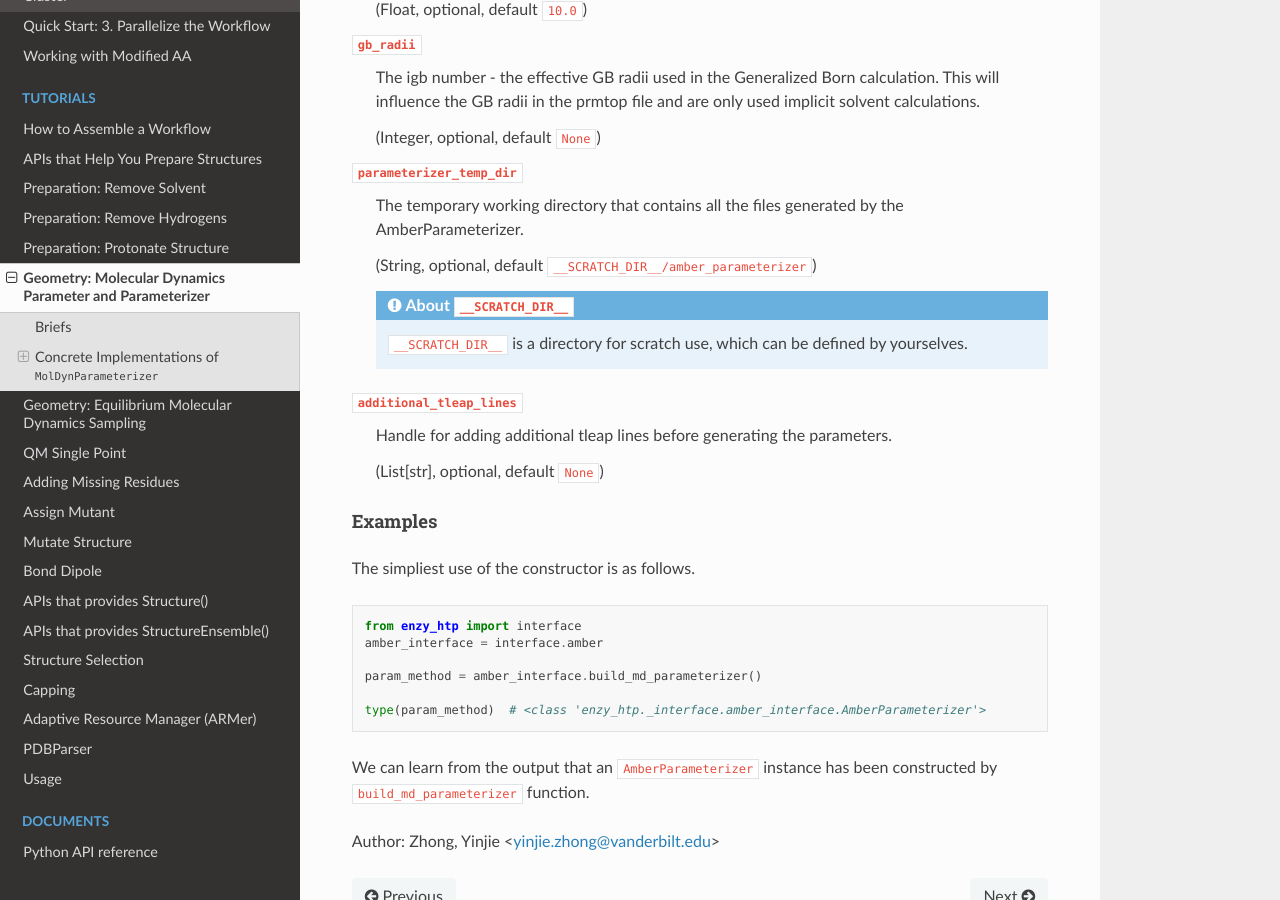
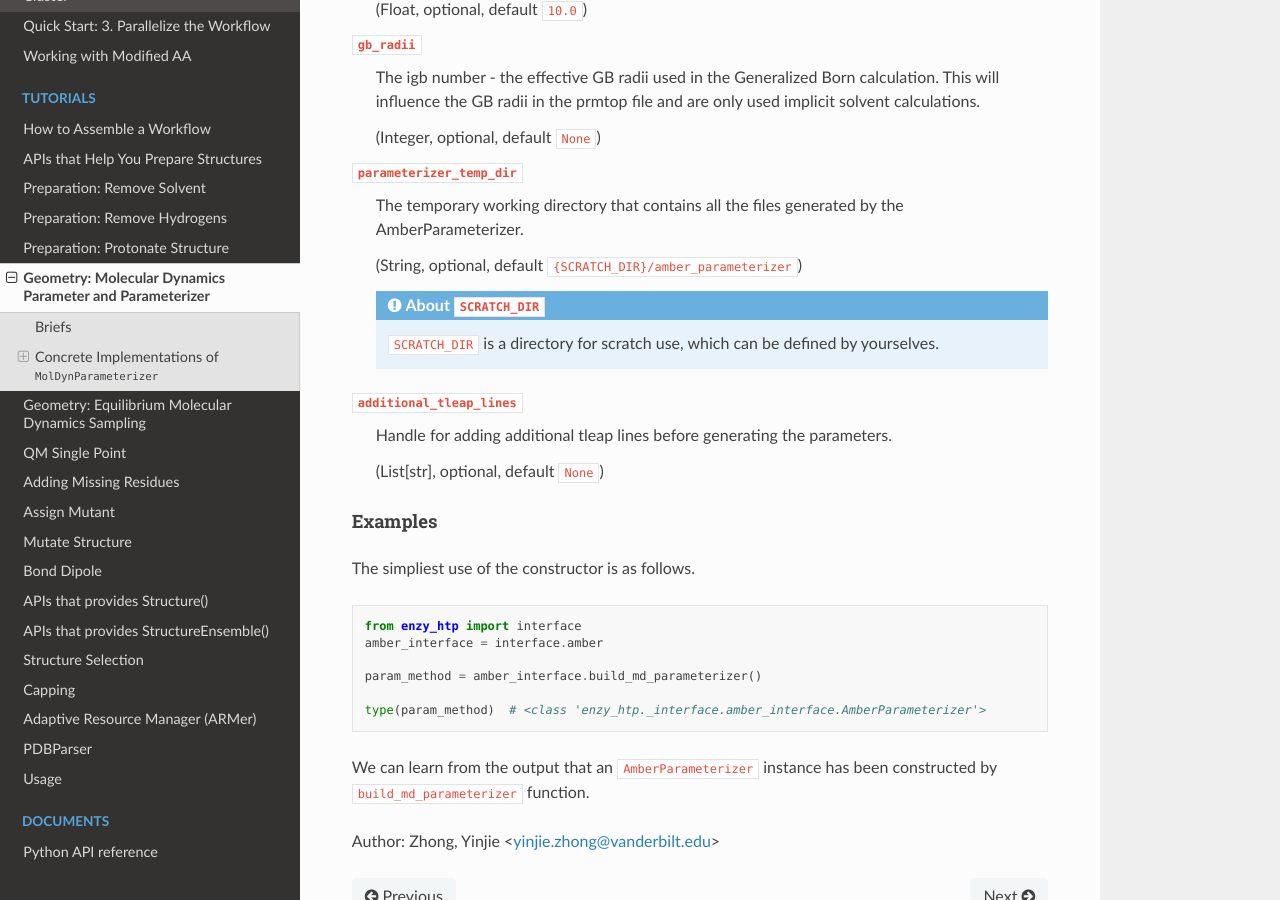
Before and after one commit to ChemBioHTP/enzyhtp_doc, a Sphinx documentation site: the page built from docs/source/sci_api_tutorial/geometry_mol_dyn_param.rst, in a window 1280 px wide and 900 px high, scrolled down 2175 px. Built offline with Sphinx 7.4.7 and the Read the Docs theme 2.0.0, drawn with Linux system fonts in a browser that asks for light colours.

```diff
--- a/docs/source/sci_api_tutorial/geometry_mol_dyn_param.rst
+++ b/docs/source/sci_api_tutorial/geometry_mol_dyn_param.rst
@@ -66,6 +66,7 @@ Arguments for Constructor
     .. dropdown:: :fa:`eye,mr-1` Click to learn more about ``ncaa_param_lib_path``
 
         Normally we suggest setting this to a directory that contains all workflows of a same wild-type/template enzyme.
+
         * The NCAA-file correspondence is determined by
 
             1. 3-letter name in the file;
@@ -109,11 +110,11 @@ Arguments for Constructor
 ``parameterizer_temp_dir``
     The temporary working directory that contains all the files generated by the AmberParameterizer.
 
-    (String, optional, default ``__SCRATCH_DIR__/amber_parameterizer``)
+    (String, optional, default ``{SCRATCH_DIR}/amber_parameterizer``)
 
-    .. admonition:: About ``__SCRATCH_DIR__``
+    .. admonition:: About ``SCRATCH_DIR``
 
-        ``__SCRATCH_DIR__`` is a directory for scratch use, which can be defined by yourselves.
+        ``SCRATCH_DIR`` is a directory for scratch use, which can be defined by yourselves.
 
 ``additional_tleap_lines``
     Handle for adding additional tleap lines before generating the parameters.
```
